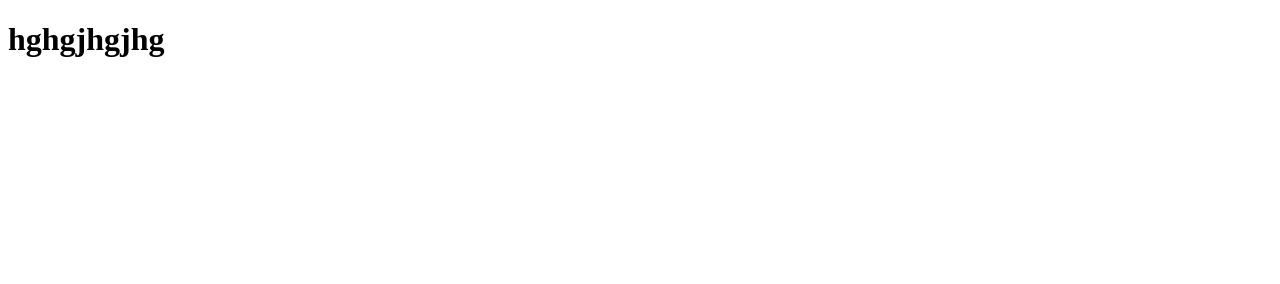
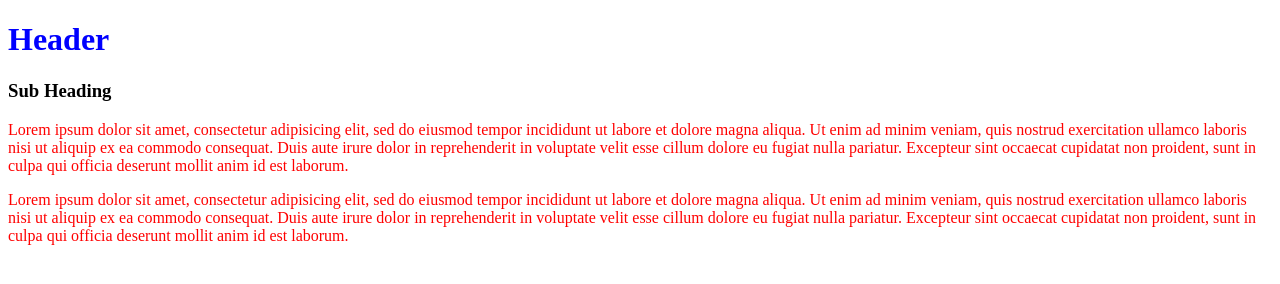
Before and after one commit to JammiM/basic-website-template, a website: page src/index.html in a window 1280 px wide. Drawn offline with nearby package versions, Linux system fonts and the light colour scheme; files that its build step writes are made by us from their sources.

```diff
--- a/package.json
+++ b/package.json
@@ -12,6 +12,7 @@
   "author": "",
   "license": "ISC",
   "devDependencies": {
+    "browser-sync": "^2.26.3",
     "gulp": "^3.9.1",
     "gulp-imagemin": "^5.0.3",
     "gulp-sass": "^4.0.2",
--- a/src/index.html
+++ b/src/index.html
@@ -2,11 +2,17 @@
 <html lang="en" dir="ltr">
   <head>
     <meta charset="utf-8">
-    <link rel="stylesheet" href="css/style.css">
+    <base href="/">
+    <link rel="stylesheet" type="text/css" href="css/style.css">
     <title></title>
   </head>
   <body>
-    <h1>hghgjhgjhg</h1>
+    <header>
+      <h1>Header</h1>
+      <h3>Sub Heading</h3>
+      <p>Lorem ipsum dolor sit amet, consectetur adipisicing elit, sed do eiusmod tempor incididunt ut labore et dolore magna aliqua. Ut enim ad minim veniam, quis nostrud exercitation ullamco laboris nisi ut aliquip ex ea commodo consequat. Duis aute irure dolor in reprehenderit in voluptate velit esse cillum dolore eu fugiat nulla pariatur. Excepteur sint occaecat cupidatat non proident, sunt in culpa qui officia deserunt mollit anim id est laborum.</p>
+      <p>Lorem ipsum dolor sit amet, consectetur adipisicing elit, sed do eiusmod tempor incididunt ut labore et dolore magna aliqua. Ut enim ad minim veniam, quis nostrud exercitation ullamco laboris nisi ut aliquip ex ea commodo consequat. Duis aute irure dolor in reprehenderit in voluptate velit esse cillum dolore eu fugiat nulla pariatur. Excepteur sint occaecat cupidatat non proident, sunt in culpa qui officia deserunt mollit anim id est laborum.</p>
+    </header>
     <script src="js/test.js"></script>
   </body>
 </html>
--- a/src/scss/style.scss
+++ b/src/scss/style.scss
@@ -2,3 +2,12 @@
 body {
   background-color: $color;
 }
+
+h1{
+  color: blue;
+}
+
+
+p{
+  color: red;
+}
```
Also changed, not shown: gulpfile.js (+24 -1 lines), dist/css/style.css, dist/index.html, 2 other files.
